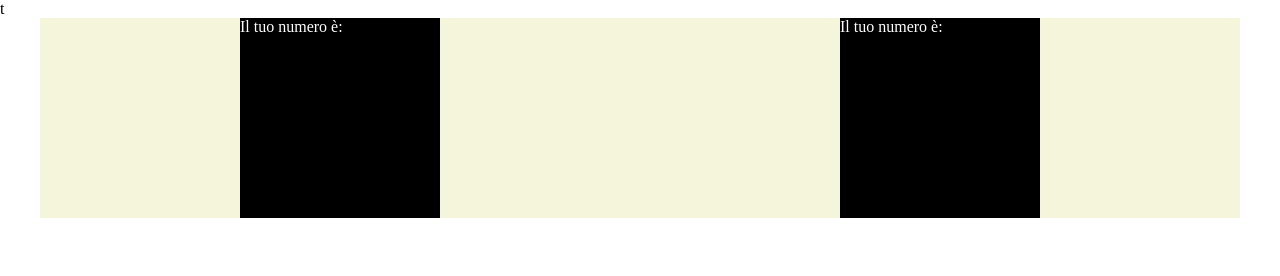
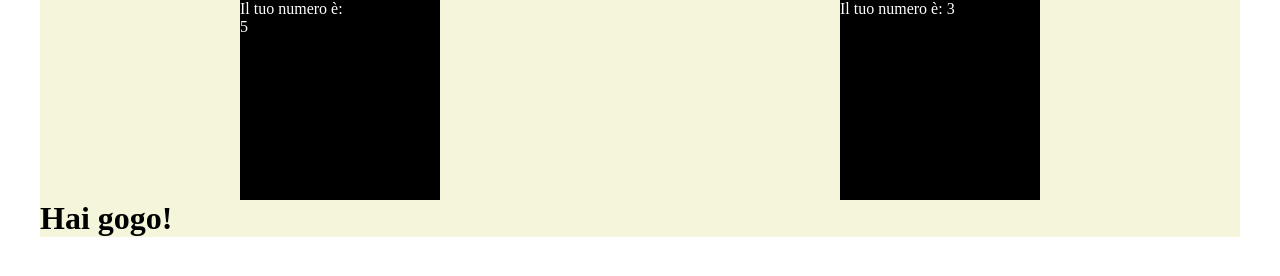
Before and after one commit to LucaAgatinoPrivitera/js-mail-dadi, a plain HTML site: page index.html in a window 1280 px wide. Drawn offline with Linux system fonts and the light colour scheme.

Commit message:
"La casa vince sempre" 🎲

```diff
--- a/index.html
+++ b/index.html
@@ -1,12 +1,14 @@
 <!DOCTYPE html>
 <html lang="en">
+
 <head>
     <meta charset="UTF-8">
     <meta name="viewport" content="width=device-width, initial-scale=1.0">
     <title>js-mail-dadi</title>
     <link rel="stylesheet" href="style.css">
-    <script src="script.js"></script>t
+
 </head>
+
 <body>
     <div class="body_container">
         <div class="container">
@@ -15,6 +17,12 @@
             </div>
             <div class="dadi" id="dado-2">Il tuo numero è: </div>
         </div>
+        <h1 id="esito">
+            CIAO
+        </h1>
     </div>
+
+    <script src="script.js"></script>
 </body>
+
 </html>
--- a/script.js
+++ b/script.js
@@ -1,15 +1,28 @@
-let dado1 = document.getElementById("dado-1");
-let dado2 = document.getElementById("dado-2");
+const dado1 = document.getElementById("dado-1");
+const dado2 = document.getElementById("dado-2");
+
+const numeroCasuale = Math.floor(Math.random() * 6);
+const numeroCasuale2 = Math.floor(Math.random() * 6);
 
 
-let numeroCasuale = Math.floor( Math.random()*6 );
 console.log(numeroCasuale)
+console.log(numeroCasuale2)
 
 dado1.append(numeroCasuale);
-document.getElementById("dado-1").innerHTML = numeroCasuale;
-dado1.innerHTML = numeroCasuale;
-console.log(dado1)
+dado2.append(numeroCasuale2);
 
-if (dado-1 > dado-2){
+console.log(typeof dado1)
+console.log(typeof dado2)
 
+const user = parseInt(dado1);
+const cpu = parseInt(dado2);
+
+if (user > cpu) {
+    document.getElementById("esito").innerHTML = ("Hai vinto!");
 }
+else {
+    document.getElementById("esito").innerHTML = ("Hai gogo!");
+}
+
+
+// Non funziona innerhtml con getElement con class
--- a/style.css
+++ b/style.css
@@ -18,3 +18,7 @@
     margin: auto;
     color: white;
 }
+
+h1{
+    color: black;
+}
```
